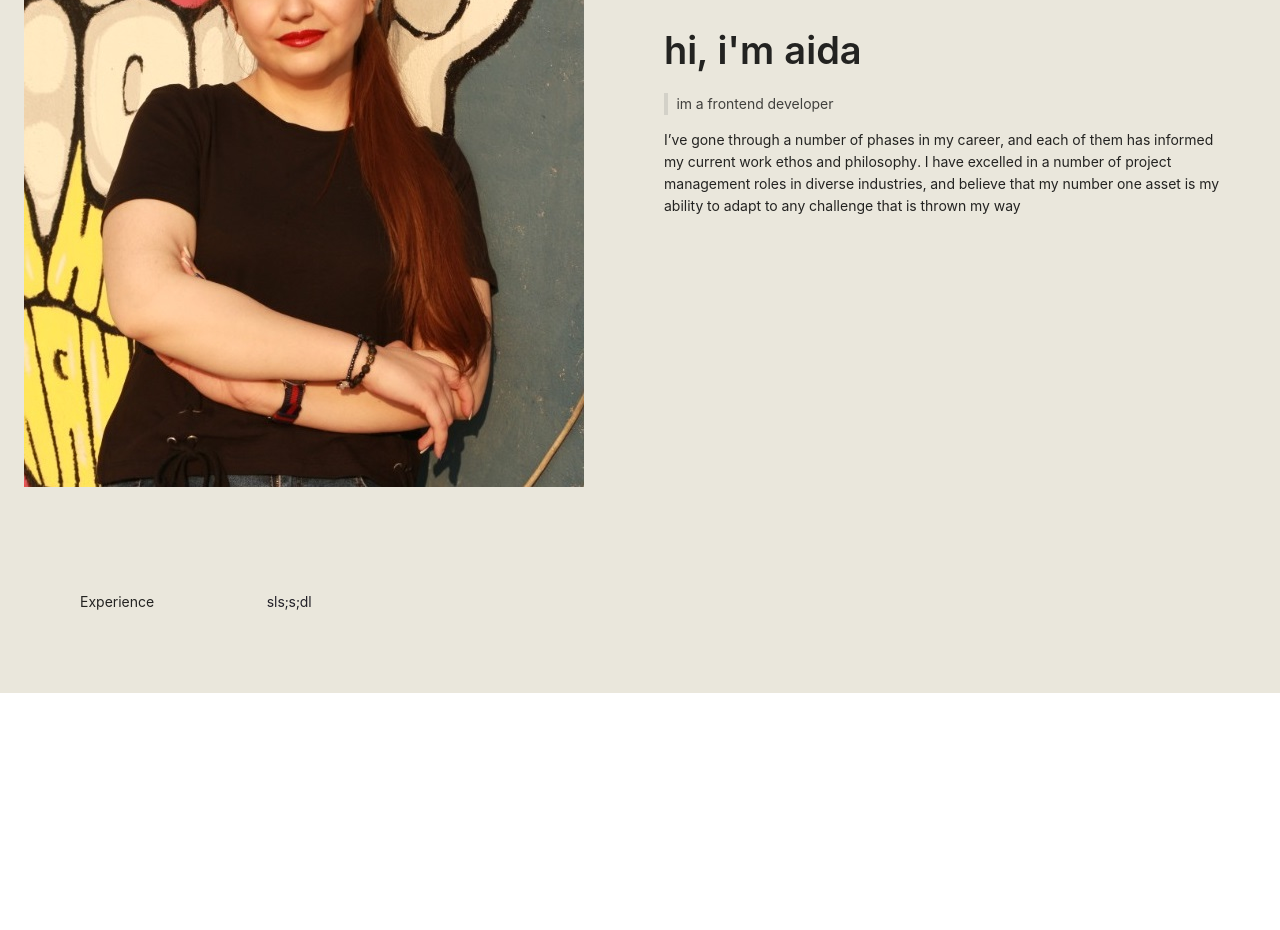
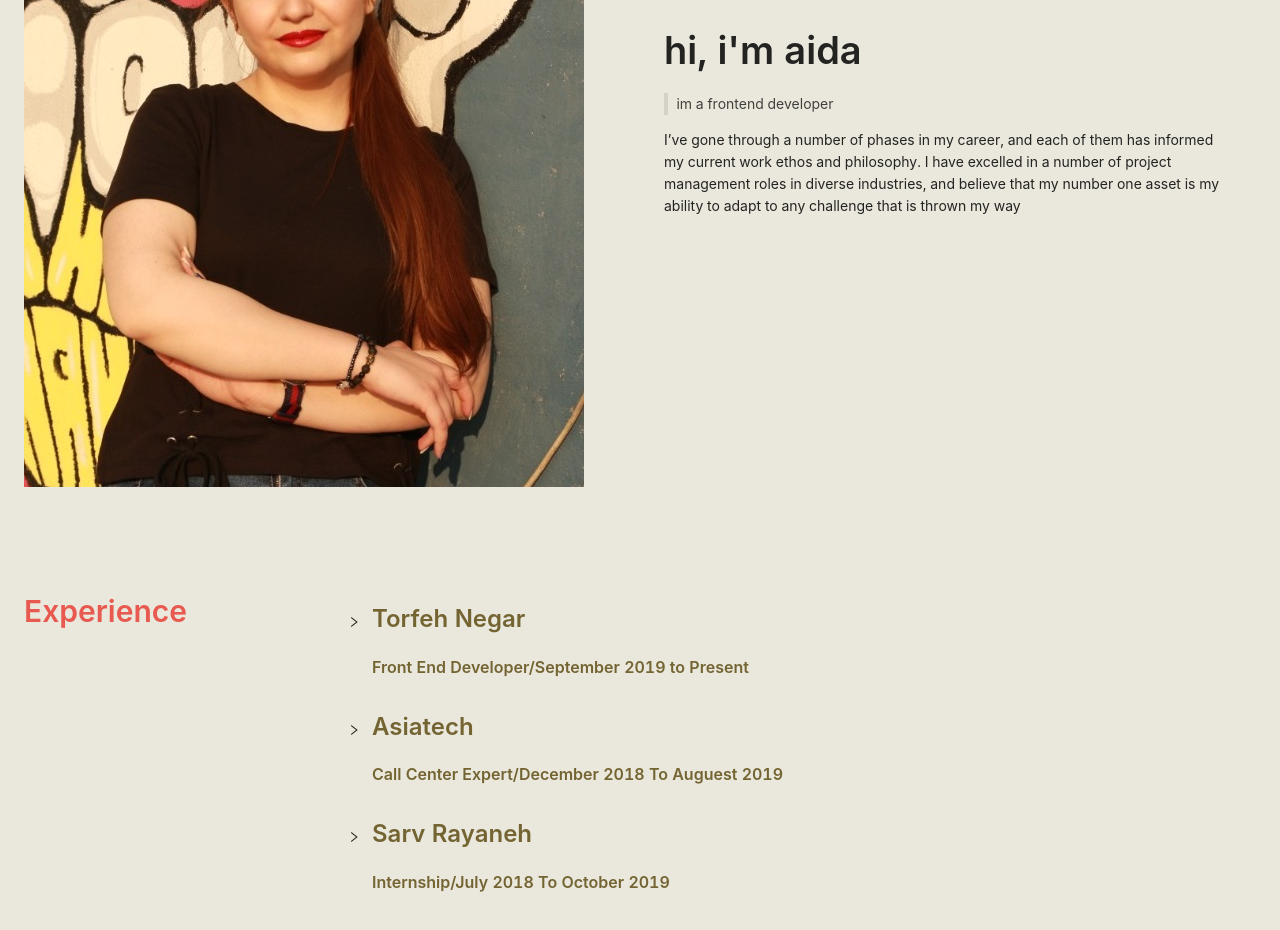
Before and after one commit to aidarzk/personal-website, a Gatsby site: page / in a window 1280 px wide. Shown: the part 326-1256 px from the top of the page. Before the commit the page ends 1019 px from the top, so only its background shows below. Built offline with nearby package versions, Linux system fonts and the light colour scheme; Gatsby itself is replaced by a stand-in of ours.

Commit message:
experience

```diff
--- a/src/modules/MainPage/components/Experience/Experience.jsx
+++ b/src/modules/MainPage/components/Experience/Experience.jsx
@@ -2,15 +2,153 @@ import { Col, Row, Typography } from "antd";
 import React from "react";
 
 import * as styles from "./styles.module.less";
+import { Collapse, Timeline, List } from "antd";
+import {
+  SmileTwoTone,
+  HeartTwoTone,
+  CheckCircleTwoTone,
+} from "@ant-design/icons";
+
+const { Panel } = Collapse;
+
+const text = `
+  A dog is a type of domesticated animal.
+  Known for its loyalty and faithfulness,
+  it can be found as a welcome guest in many households across the world.
+`;
+const { Title, Text } = Typography;
 
 const Experience = () => {
+  const experiences = [
+    {
+      id: 1,
+      title: "Torfeh Negar",
+      jobTitle: "Front End Developer",
+      date: "September 2019 to Present",
+      details: [
+        {
+          title:
+            "I started as a junior Front-End developer but soon I improved myself as one of the best Front-End developers in the team.",
+        },
+        {
+          title:
+            "Torfeh Negar is one of the biggest software companies in Iran with different online products like financial and accounting services and etc. I as a frontend developer has participated in two different projects in the company and also I had these responsibilities:",
+          descriptions: [
+            "Attending scrum meetings",
+            "Developing and building the sites using: Next JS, React, React hook, Redux, HTML, CSS, JavaScript and Adding dynamic functionality and responsive pages",
+            "Creating new features",
+            "Performing bug fixes",
+            "Collaborating with designers to maintain an efficient design",
+            "Collaborating with Back-End developers to build a dynamic application",
+            "Writing tests using jest, enzyme and react-testing-library",
+            "I got promoted as the Front-End Leader since January 2021. And I am responsible for managing two Front-End teams, assigning the tasks to the most suitable person, code review and approving or rejecting tasks. Mentoring other developers on how to code and performing interviews",
+          ],
+        },
+      ],
+    },
+    {
+      id: 2,
+      title: "Asiatech",
+      jobTitle: "Call Center Expert",
+      date: "December 2018 To Auguest 2019",
+      details: [
+        {
+          title:
+            "I was responsible for guiding customers with internet issues and solve the problem",
+        },
+        {
+          title:
+            "I scored 100 and became the best expert of the month among 80 employees for four consecutive months",
+        },
+      ],
+    },
+    {
+      id: 3,
+      title: "Sarv Rayaneh",
+      jobTitle: "Internship",
+      date: "July 2018 To October 2019",
+      details: [
+        {
+          title:
+            "I was responsible for upgrading windows and performed as a help desk technician.",
+        },
+      ],
+    },
+  ];
+
   return (
     <div className={styles.container}>
       <Row>
-        <Col span={4}>
-          <Typography>Experience</Typography>
+        <Col span={6}>
+          <Title className={styles.title} level={2}>
+            Experience
+          </Title>
         </Col>
-        <Col span={20}>sls;s;dl</Col>
+        <Col span={18}>
+          <Collapse ghost>
+            {experiences.map((exp) => (
+              <Panel
+                className={styles.panel}
+                header={
+                  <div>
+                    <Title className={styles.text} level={3}>
+                      {exp.title}
+                    </Title>
+                    <Title className={styles.text} level={5}>
+                      {exp.jobTitle}/{exp.date}
+                    </Title>
+                  </div>
+                }
+                key={exp.id}
+              >
+                <List
+                  itemLayout="horizontal"
+                  dataSource={exp.details}
+                  renderItem={(item) => (
+                    <List.Item>
+                      <List.Item.Meta
+                        className={styles.listItem}
+                        avatar={
+                          <CheckCircleTwoTone
+                            className={styles.icon}
+                            twoToneColor="#e98074"
+                          />
+                        }
+                        title={
+                          <Text className={styles.detailItem}>
+                            {item.title}
+                          </Text>
+                        }
+                        description={
+                          item.descriptions && (
+                            <List
+                              itemLayout="horizontal"
+                              dataSource={item.descriptions}
+                              renderItem={(description) => (
+                                <List.Item>
+                                  <List.Item.Meta
+                                    className={styles.descItem}
+                                    avatar={
+                                      <CheckCircleTwoTone
+                                        // className={styles.icon}
+                                        twoToneColor="#d8c3a5"
+                                      />
+                                    }
+                                    description={description}
+                                  />
+                                </List.Item>
+                              )}
+                            />
+                          )
+                        }
+                      />
+                    </List.Item>
+                  )}
+                />
+              </Panel>
+            ))}
+          </Collapse>
+        </Col>
       </Row>
     </div>
   );
--- a/src/modules/MainPage/components/Experience/styles.module.less
+++ b/src/modules/MainPage/components/Experience/styles.module.less
@@ -1,4 +1,41 @@
 .container {
-  margin: 56px;
+  margin-top: 56px;
   padding: 24px;
 }
+
+.title {
+  color: #e85a4f !important;
+}
+
+.panel {
+  :global {
+    .ant-collapse-header {
+      display: flex !important;
+      align-items: baseline !important;
+    }
+  }
+}
+
+.detailItem {
+  color: #584e2d !important;
+}
+
+.listItem {
+  align-items: center;
+}
+
+.icon {
+  font-size: 22px;
+}
+
+.descItem {
+  :global {
+    .ant-list-item-meta-description {
+      color: #736432 !important;
+    }
+  }
+}
+
+.text {
+  color: #736432 !important;
+}
```
